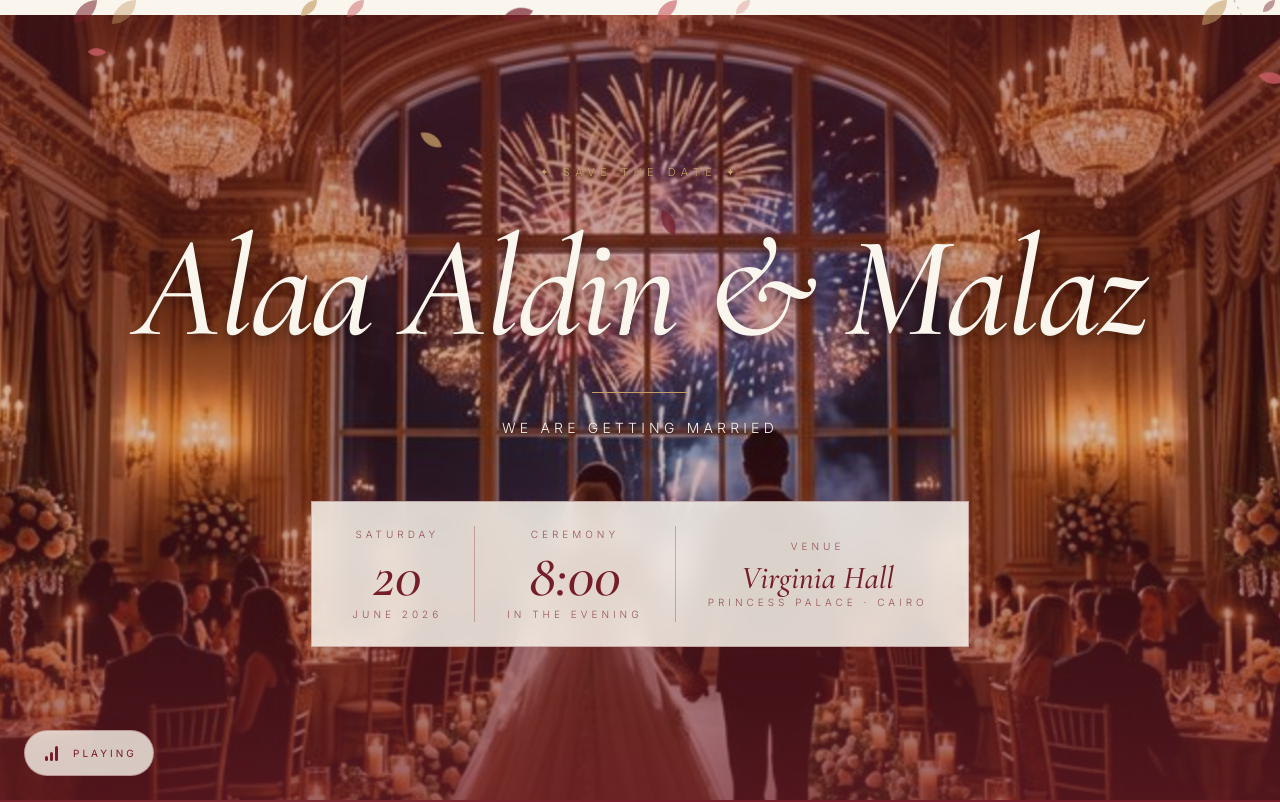
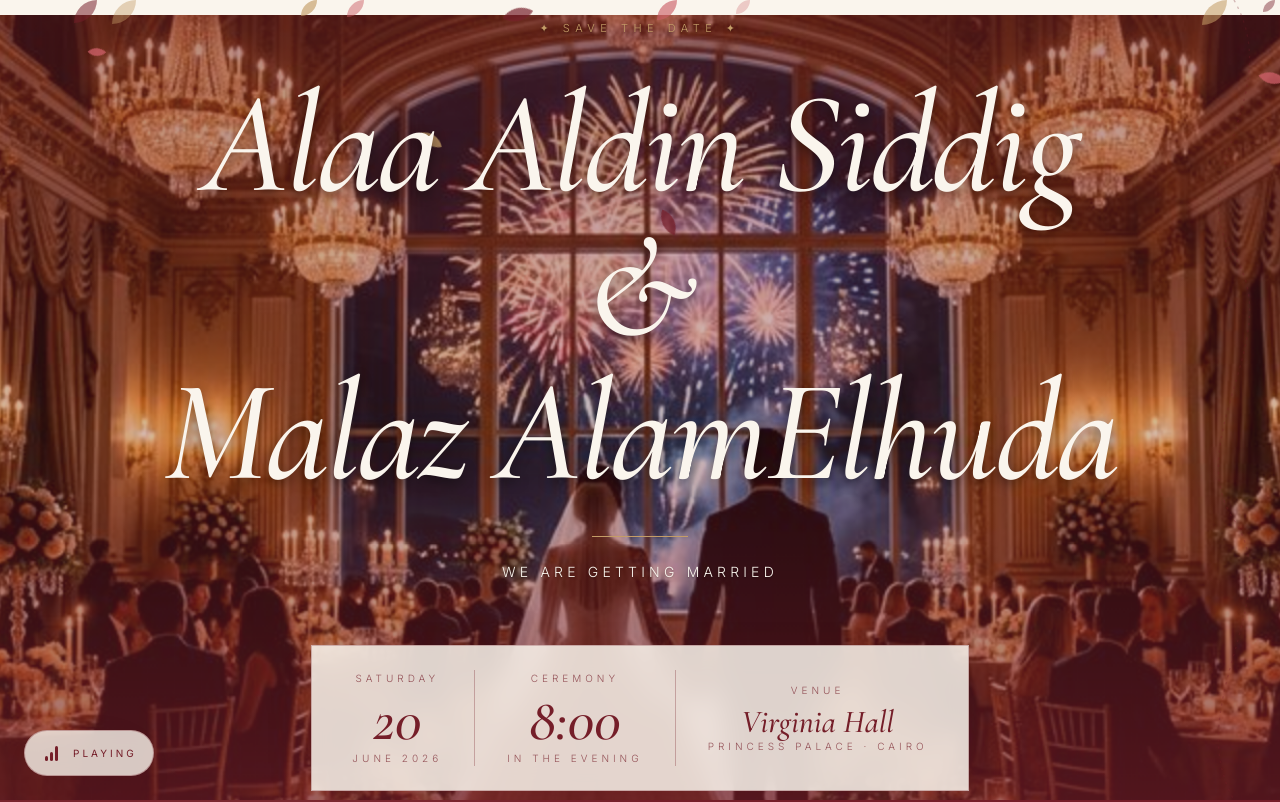
Before and after one commit to ebrahemmostafa/malaz-alaa, a plain HTML site: page index.html in a window 1280 px wide. Shown: the top 802 px of the page. Drawn offline with nearby package versions, Linux system fonts and the light colour scheme; a script that the page names is missing.

Commit message:
last update names

```diff
--- a/index.html
+++ b/index.html
@@ -68,7 +68,7 @@
       <div class="hero__content">
         <p class="hero__eyebrow reveal" data-delay="2600">✦ Save the date ✦</p>
         <h1 class="hero__title reveal" data-delay="2800">
-          Alaa Aldin &amp; Malaz
+          Alaa Aldin Siddig<br />&amp; <br />Malaz AlamElhuda
         </h1>
         <div class="hero__rule reveal" data-delay="3400"></div>
         <p class="hero__subtitle reveal" data-delay="3600">we are getting married</p>
```
